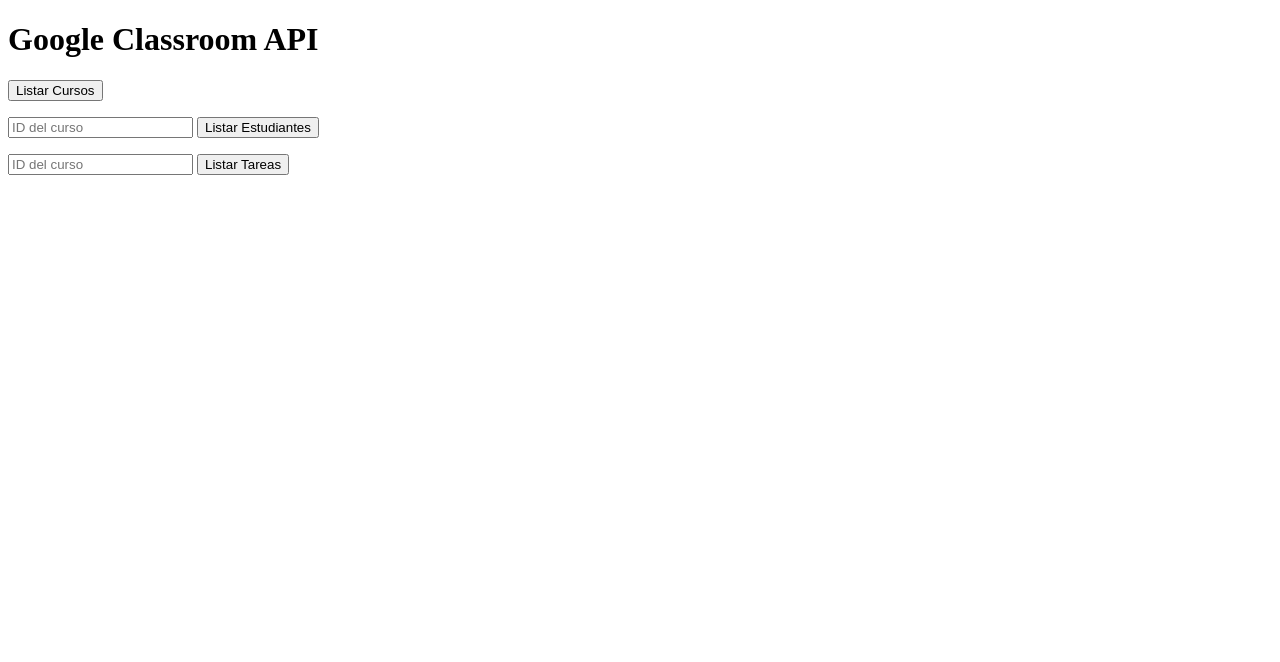
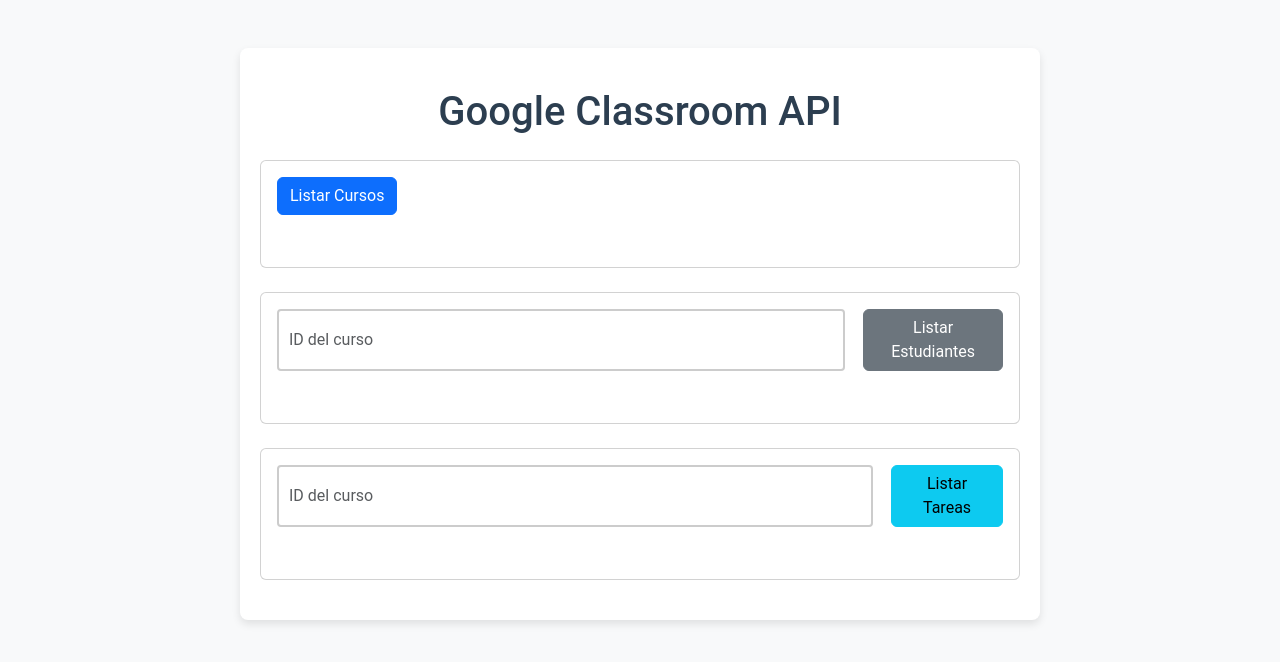
Before and after one commit to Josetamara12/API-Services-Classroom, a website: page frontend/index.html in a window 1280 px wide. Drawn offline with nearby package versions, Linux system fonts and the light colour scheme.

Commit message:
update directory frontend

```diff
--- /dev/null
+++ b/frontend/assets/css/styles.css
@@ -0,0 +1,68 @@
+body {
+    font-family: 'Roboto', sans-serif;
+    margin: 0;
+    padding: 0;
+    background-color: #f4f4f9;
+    color: #333;
+  }
+
+  h1 {
+    text-align: center;
+    color: #2c3e50;
+    margin-top: 20px;
+  }
+
+  .container {
+    width: 80%;
+    margin: 0 auto;
+    max-width: 800px;
+    padding: 20px;
+    background-color: white;
+    border-radius: 8px;
+    box-shadow: 0 4px 8px rgba(0, 0, 0, 0.1);
+    margin-top: 30px;
+  }
+
+  .container div {
+    margin-bottom: 20px;
+  }
+
+  input[type="text"] {
+    width: calc(100% - 90px);
+    padding: 10px;
+    font-size: 16px;
+    border: 2px solid #ccc;
+    border-radius: 4px;
+    margin-right: 10px;
+  }
+
+  button {
+    padding: 10px 20px;
+    background-color: #3498db;
+    color: white;
+    border: none;
+    border-radius: 4px;
+    cursor: pointer;
+    font-size: 16px;
+  }
+
+  button:hover {
+    background-color: #2980b9;
+  }
+
+  ul {
+    list-style-type: none;
+    padding: 0;
+  }
+
+  li {
+    background-color: #ecf0f1;
+    margin: 5px 0;
+    padding: 10px;
+    border-radius: 4px;
+  }
+
+  li.empty {
+    background-color: #f2d7d5;
+    text-align: center;
+  }
--- /dev/null
+++ b/frontend/assets/js/script.js
@@ -0,0 +1,52 @@
+// Función para obtener los cursos
+$('#listarCursosBtn').click(function() {
+    fetch('http://localhost:3000/api/cursos')
+        .then(response => response.json())
+        .then(data => {
+            $('#listaCursos').empty();
+            if (data.length === 0) {
+                $('#listaCursos').append('<li class="empty">No hay cursos disponibles.</li>');
+            } else {
+                data.forEach(curso => {
+                    $('#listaCursos').append(`<li class="list-group-item">ID: ${curso.id}, Nombre: ${curso.name}</li>`);
+                });
+            }
+        })
+        .catch(error => {
+            console.error('Error al obtener los cursos:', error);
+            $('#listaCursos').empty();
+            $('#listaCursos').append('<li class="empty">Hubo un error al obtener los cursos.</li>');
+        });
+});
+
+
+
+  // Función para obtener los estudiantes de un curso
+  $('#listarEstudiantesBtn').click(function() {
+    const courseId = $('#courseId').val();
+    $.get(`http://localhost:3000/api/estudiantes/${courseId}`, function(data) {
+      $('#listaEstudiantes').empty();
+      if (data.length === 0) {
+        $('#listaEstudiantes').append('<li class="empty">No hay estudiantes en este curso.</li>');
+      } else {
+        data.forEach(student => {
+          $('#listaEstudiantes').append(`<li>${student.name} - ${student.email}</li>`);
+        });
+      }
+    });
+  });
+
+  // Función para obtener las tareas de un curso
+  $('#listarTareasBtn').click(function() {
+    const courseId = $('#courseIdTarea').val();
+    $.get(`http://localhost:3000/api/tareas/${courseId}`, function(data) {
+      $('#listaTareas').empty();
+      if (data.length === 0) {
+        $('#listaTareas').append('<li class="empty">No hay tareas asignadas.</li>');
+      } else {
+        data.forEach(tarea => {
+          $('#listaTareas').append(`<li>ID: ${tarea.id}, Título: ${tarea.title}</li>`);
+        });
+      }
+    });
+  });
--- a/frontend/index.html
+++ b/frontend/index.html
@@ -4,75 +4,47 @@
   <meta charset="UTF-8">
   <meta name="viewport" content="width=device-width, initial-scale=1.0">
   <title>Google Classroom API</title>
+  <!-- Bootstrap CSS -->
+  <link href="https://cdn.jsdelivr.net/npm/bootstrap@5.3.0-alpha1/dist/css/bootstrap.min.css" rel="stylesheet">
+  <link rel="stylesheet" href="./assets/css/styles.css">
   <script src="https://code.jquery.com/jquery-3.6.0.min.js"></script>
-  <style>
-    /* Aquí puedes agregar algunos estilos para mejorar la interfaz */
-  </style>
+  <script src="./assets/js/script.js" defer></script>
 </head>
-<body>
-  <h1>Google Classroom API</h1>
+<body class="bg-light">
 
-  <div>
-    <button id="listarCursosBtn">Listar Cursos</button>
-    <ul id="listaCursos"></ul>
+  <div class="container my-5">
+    <h1 class="text-center mb-4">Google Classroom API</h1>
+
+    <div class="card mb-4">
+      <div class="card-body">
+        <button id="listarCursosBtn" class="btn btn-primary mb-3">Listar Cursos</button>
+        <ul id="listaCursos" class="list-group"></ul>
+      </div>
+    </div>
+
+
+    <div class="card mb-4">
+      <div class="card-body">
+        <div class="d-flex mb-3">
+          <input type="text" id="courseId" class="form-control" placeholder="ID del curso">
+          <button id="listarEstudiantesBtn" class="btn btn-secondary ms-2">Listar Estudiantes</button>
+        </div>
+        <ul id="listaEstudiantes" class="list-group"></ul>
+      </div>
+    </div>
+
+    <div class="card">
+      <div class="card-body">
+        <div class="d-flex mb-3">
+          <input type="text" id="courseIdTarea" class="form-control" placeholder="ID del curso">
+          <button id="listarTareasBtn" class="btn btn-info ms-2">Listar Tareas</button>
+        </div>
+        <ul id="listaTareas" class="list-group"></ul>
+      </div>
+    </div>
   </div>
 
-  <div>
-    <input type="text" id="courseId" placeholder="ID del curso">
-    <button id="listarEstudiantesBtn">Listar Estudiantes</button>
-    <ul id="listaEstudiantes"></ul>
-  </div>
-
-  <div>
-    <input type="text" id="courseIdTarea" placeholder="ID del curso">
-    <button id="listarTareasBtn">Listar Tareas</button>
-    <ul id="listaTareas"></ul>
-  </div>
-
-  <script>
-    // Función para obtener los cursos
-    $('#listarCursosBtn').click(function() {
-      $.get('http://localhost:3000/api/cursos', function(data) {
-        $('#listaCursos').empty();
-        if (data.length === 0) {
-          $('#listaCursos').append('<li>No hay cursos disponibles.</li>');
-        } else {
-          data.forEach(curso => {
-            $('#listaCursos').append(`<li>ID: ${curso.id}, Nombre: ${curso.name}</li>`);
-          });
-        }
-      });
-    });
-
-    // Función para obtener los estudiantes de un curso
-    $('#listarEstudiantesBtn').click(function() {
-      const courseId = $('#courseId').val();
-      $.get(`http://localhost:3000/api/estudiantes/${courseId}`, function(data) {
-        $('#listaEstudiantes').empty();
-        if (data.length === 0) {
-          $('#listaEstudiantes').append('<li>No hay estudiantes en este curso.</li>');
-        } else {
-          data.forEach(student => {
-            $('#listaEstudiantes').append(`<li>${student.name} - ${student.email}</li>`);
-          });
-        }
-      });
-    });
-
-    // Función para obtener las tareas de un curso
-    $('#listarTareasBtn').click(function() {
-      const courseId = $('#courseIdTarea').val();
-      $.get(`http://localhost:3000/api/tareas/${courseId}`, function(data) {
-        $('#listaTareas').empty();
-        if (data.length === 0) {
-          $('#listaTareas').append('<li>No hay tareas asignadas.</li>');
-        } else {
-          data.forEach(tarea => {
-            $('#listaTareas').append(`<li>ID: ${tarea.id}, Título: ${tarea.title}</li>`);
-          });
-        }
-      });
-    });
-  </script>
+  <!-- Bootstrap JS -->
+  <script src="https://cdn.jsdelivr.net/npm/bootstrap@5.3.0-alpha1/dist/js/bootstrap.bundle.min.js"></script>
 </body>
 </html>
```
